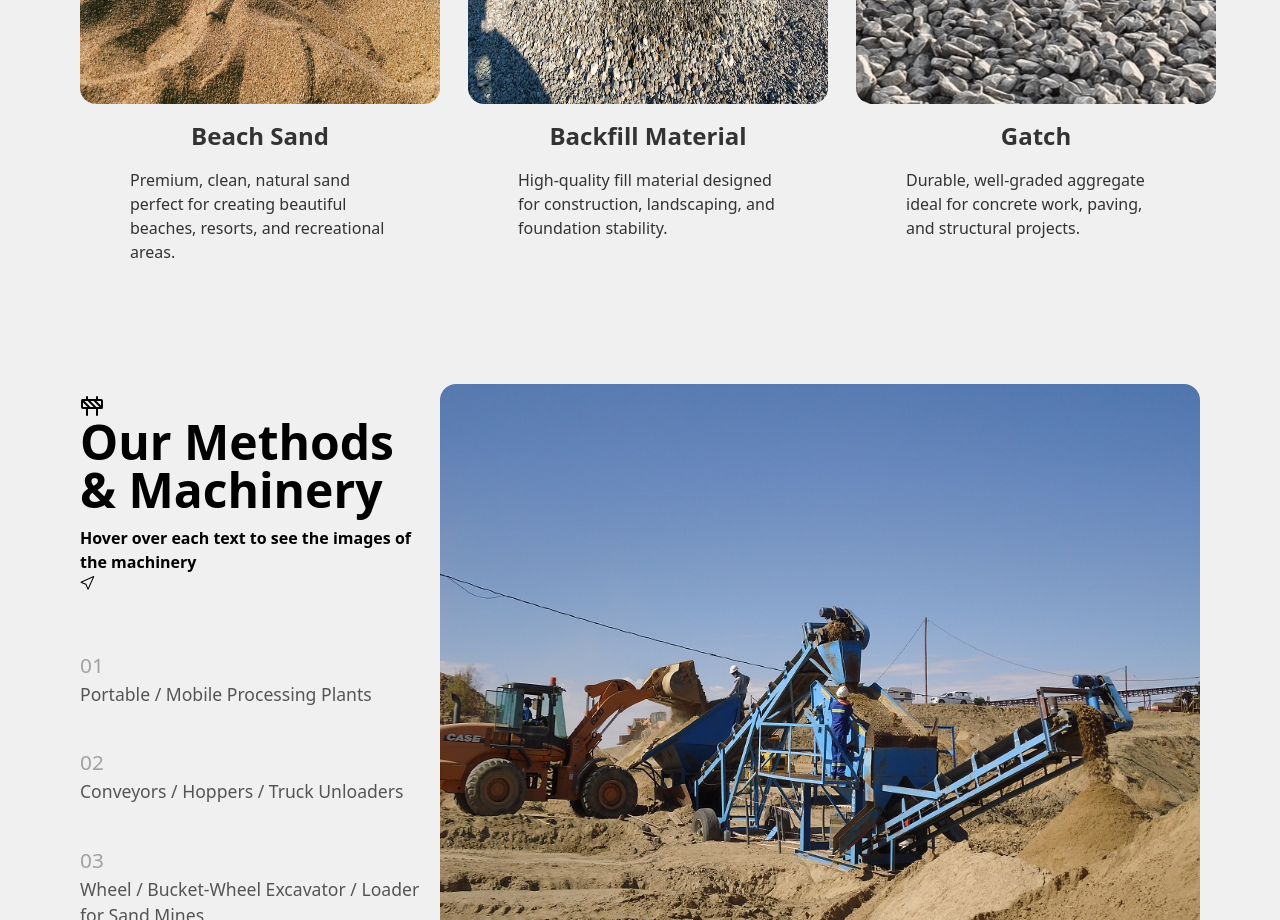
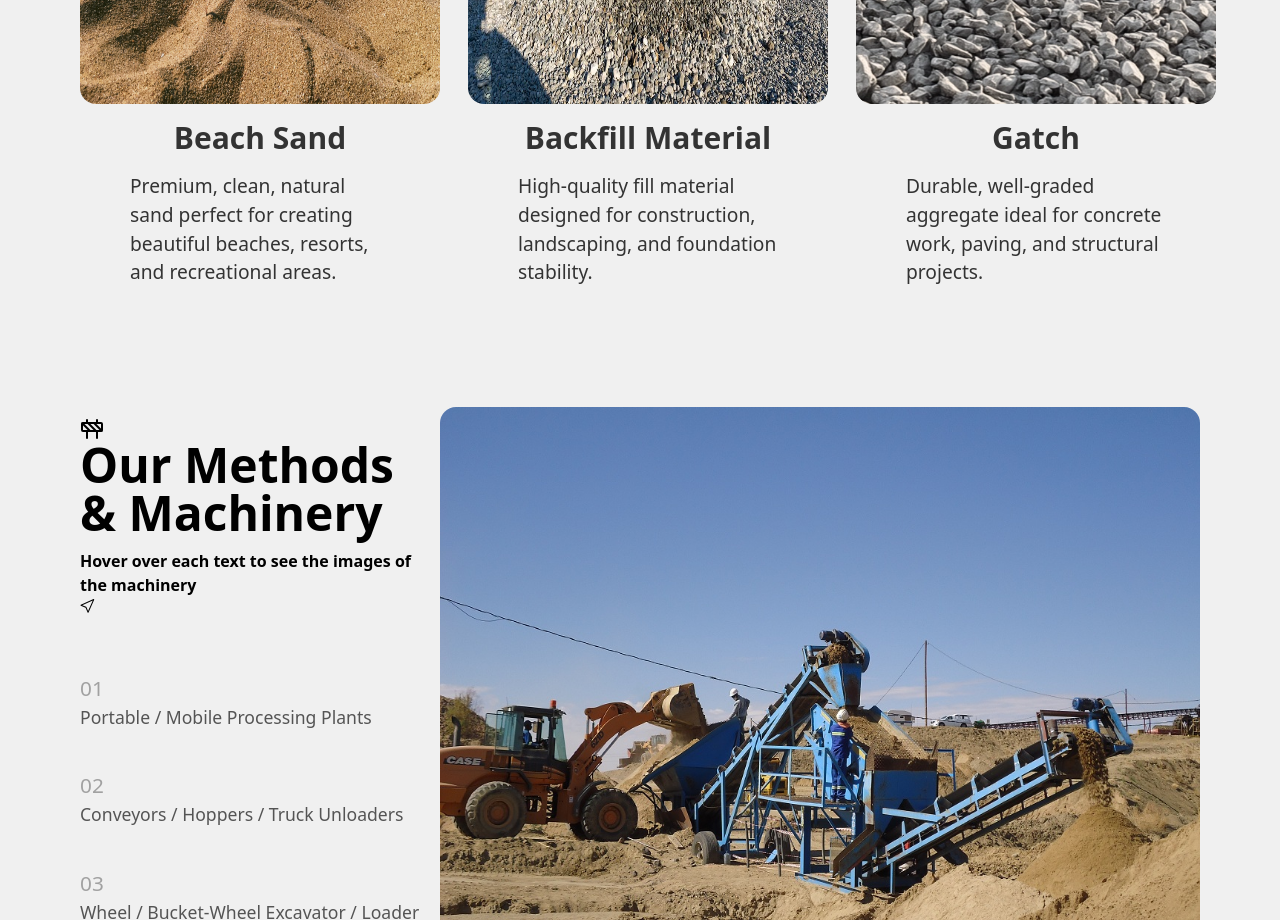
Before and after one commit to Briightt/Landing-Page, a React (Vite) app: page / in a window 1280 px wide. Shown: the part 2320-3240 px from the top of the page. Built offline with nearby package versions, Linux system fonts and the light colour scheme.

Commit message:
Update AboutUs.tsx

```diff
--- a/src/AboutUs.tsx
+++ b/src/AboutUs.tsx
@@ -127,8 +127,8 @@ time everytime.
 {manfactureObj.map((item , index:number) =>
 <div key = {index} className='flex flex-col items-center justify-center gap-4' >
 <img loading = "lazy" src = {item.img} className='md:w-110 md:h-95 min-w-90 h-85 rounded-2xl'></img>
-<h1 className='font-semibold text-2xl'>{item.type}</h1>
-<p className='w-full max-w-65'>{item.text}</p>
+<h1 className='font-bold text-3xl'>{item.type}</h1>
+<p className='w-full max-w-65 font-medium text-[1.2rem]'>{item.text}</p>
 </div>
 
 )}
```
